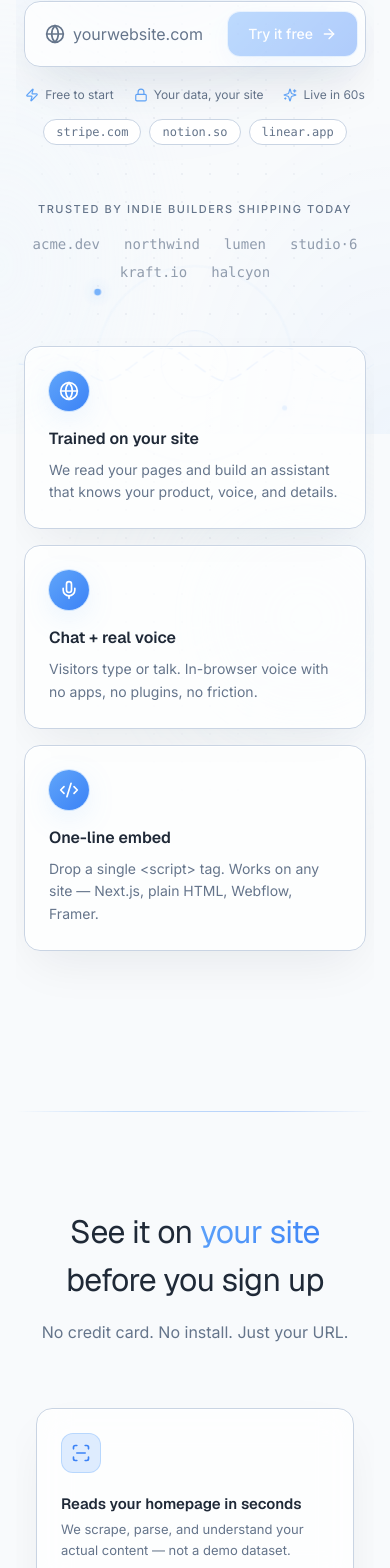
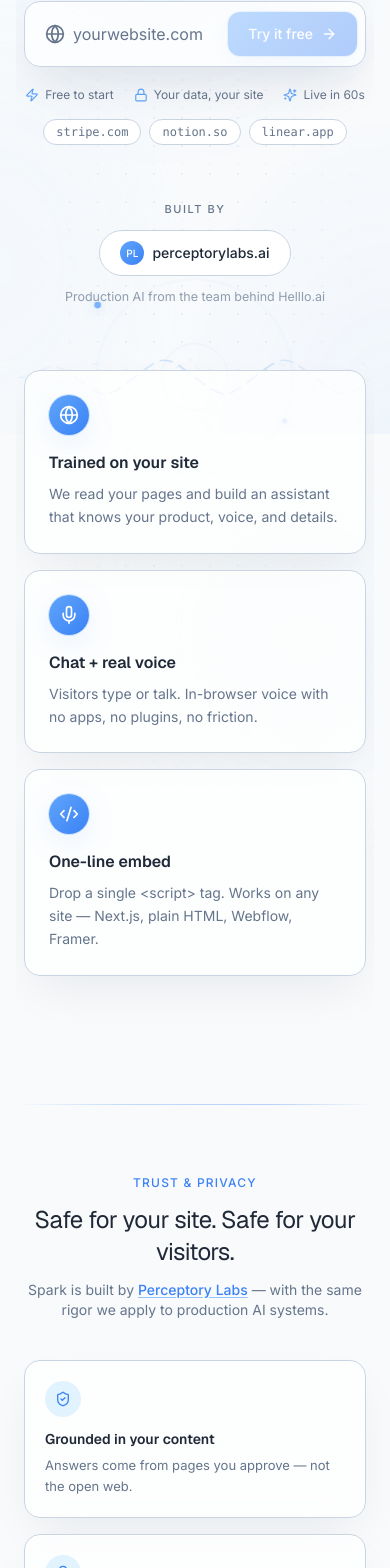
Before and after one commit to nkapser/helllo-ai-voice-hub, a React (Vite) app: page /spark in a window 390 px wide. Shown: the part 410-1978 px from the top of the page. Built offline with nearby package versions, Linux system fonts and the light colour scheme; no server answers.

Commit message:
updating the pricing, strip etc

```diff
--- /dev/null
+++ b/src/pages/spark/components/DataPrivacyStrip.tsx
@@ -0,0 +1,80 @@
+import { Lock, ShieldCheck, Database, FileCheck } from 'lucide-react'
+
+const PRIVACY_POINTS = [
+  {
+    icon: ShieldCheck,
+    title: 'Grounded in your content',
+    body: 'Answers come from pages you approve — not the open web.',
+  },
+  {
+    icon: Lock,
+    title: 'Your data stays yours',
+    body: 'Never used to train foundation models. You control what gets learned.',
+  },
+  {
+    icon: Database,
+    title: 'You approve every page',
+    body: 'See exactly what Spark crawls before it goes live on your site.',
+  },
+  {
+    icon: FileCheck,
+    title: 'Privacy-first by design',
+    body: 'Built for GDPR-conscious teams. Delete your data anytime.',
+  },
+]
+
+export default function DataPrivacyStrip() {
+  return (
+    <section className="relative py-16 sm:py-20" aria-labelledby="privacy-strip-heading">
+      <div className="glow-divider mb-16 sm:mb-20" />
+
+      <div className="max-w-6xl mx-auto px-2 sm:px-0">
+        <div className="text-center mb-10 reveal">
+          <span className="inline-block text-[12px] uppercase tracking-widest mb-3 font-medium text-[var(--spark-ember)]">
+            Trust & privacy
+          </span>
+          <h2
+            id="privacy-strip-heading"
+            className="font-display text-2xl sm:text-3xl tracking-tight spark-text-primary mb-3"
+          >
+            Safe for your site. Safe for your visitors.
+          </h2>
+          <p className="text-sm sm:text-base spark-text-muted max-w-xl mx-auto">
+            Spark is built by{' '}
+            <a
+              href="https://perceptorylabs.ai"
+              target="_blank"
+              rel="noopener noreferrer"
+              className="font-medium text-[var(--spark-ember)] underline decoration-[var(--spark-glow)] underline-offset-2 hover:text-[var(--spark)]"
+            >
+              Perceptory Labs
+            </a>
+            {' '}— with the same rigor we apply to production AI systems.
+          </p>
+        </div>
+
+        <div className="grid sm:grid-cols-2 lg:grid-cols-4 gap-4 reveal rd1">
+          {PRIVACY_POINTS.map(({ icon: Icon, title, body }) => (
+            <div key={title} className="glass rounded-2xl p-5 text-left">
+              <div className="mb-3 flex h-9 w-9 items-center justify-center rounded-full bg-[hsl(var(--spark-accent))]">
+                <Icon className="h-4 w-4 text-[var(--spark-ember)]" strokeWidth={2} />
+              </div>
+              <h3 className="font-display text-sm font-semibold spark-text-primary mb-1.5">
+                {title}
+              </h3>
+              <p className="text-[13px] leading-relaxed spark-text-muted">{body}</p>
+            </div>
+          ))}
+        </div>
+
+        <p className="reveal rd2 mt-8 text-center text-[12.5px] spark-text-subtle">
+          Read our{' '}
+          <a href="/privacy" className="text-[var(--spark-ember)] hover:underline">
+            Privacy Policy
+          </a>
+          {' '}for full details on data handling and retention.
+        </p>
+      </div>
+    </section>
+  )
+}
--- a/src/pages/spark/components/Footer.tsx
+++ b/src/pages/spark/components/Footer.tsx
@@ -49,6 +49,17 @@ export default function Footer() {
             <p className="text-[13px] leading-relaxed spark-text-muted">
               Give your website a voice. Paste your URL, train on your content, embed one script tag.
             </p>
+            <p className="mt-3 text-[12px] spark-text-subtle">
+              Built by{' '}
+              <a
+                href="https://perceptorylabs.ai"
+                target="_blank"
+                rel="noopener noreferrer"
+                className="text-[var(--spark-ember)] hover:underline"
+              >
+                Perceptory Labs
+              </a>
+            </p>
           </div>
 
           {/* Link groups */}
--- a/src/pages/spark/components/Hero.tsx
+++ b/src/pages/spark/components/Hero.tsx
@@ -1,8 +1,6 @@
 import { Globe, Mic, Code2 } from 'lucide-react'
 import URLInput from './URLInput'
 import HeroVoiceField from './HeroVoiceField'
-
-const LOGO_NAMES = ['acme.dev', 'northwind', 'lumen', 'studio·6', 'kraft.io', 'halcyon']
 
 const FEATURE_CARDS = [
   {
@@ -52,14 +50,23 @@ export default function Hero() {
         </div>
 
         <div className="animate-spark-rise d4 mt-14 w-full">
-          <p className="mb-4 text-[11px] font-medium uppercase tracking-[0.14em] spark-text-muted">
-            Trusted by indie builders shipping today
+          <p className="mb-3 text-[11px] font-medium uppercase tracking-[0.14em] spark-text-muted">
+            Built by
           </p>
-          <div className="flex flex-wrap items-center justify-center gap-x-6 gap-y-2 font-mono text-sm spark-text-subtle">
-            {LOGO_NAMES.map((name) => (
-              <span key={name}>{name}</span>
-            ))}
-          </div>
+          <a
+            href="https://perceptorylabs.ai"
+            target="_blank"
+            rel="noopener noreferrer"
+            className="inline-flex items-center gap-2 rounded-full border border-[hsl(var(--spark-border))] bg-[var(--spark-surface-elevated)] px-5 py-2.5 text-sm font-medium spark-text-primary transition hover:border-[var(--spark)] hover:shadow-spark"
+          >
+            <span className="flex h-6 w-6 items-center justify-center rounded-full bg-gradient-spark text-[10px] text-white">
+              PL
+            </span>
+            perceptorylabs.ai
+          </a>
+          <p className="mt-3 text-[12.5px] spark-text-subtle max-w-sm mx-auto">
+            Production AI from the team behind Helllo.ai
+          </p>
         </div>
 
         <div className="animate-spark-rise d5 mt-16 grid w-full max-w-4xl grid-cols-1 gap-4 sm:grid-cols-3">
--- a/src/pages/spark/components/Nav.tsx
+++ b/src/pages/spark/components/Nav.tsx
@@ -26,7 +26,7 @@ export default function Nav() {
             Helllo.ai
           </a>
           <a
-            href="https://app.helllo.ai/auth/signin?redirect=/console/spark"
+            href="https://dash.helllo.ai/auth/signin?redirect=/console/spark"
             className="spark-btn-secondary inline-flex h-9 items-center rounded-lg px-4 text-sm font-medium"
           >
             Sign in
--- a/src/pages/spark/components/Pricing.tsx
+++ b/src/pages/spark/components/Pricing.tsx
@@ -6,85 +6,66 @@ interface PlanFeature {
 }
 
 interface Plan {
-  name:      string
-  price:     string
-  period:    string
-  sites?:    string
-  pages:     string
-  credits:   string
-  cta:       string
-  ctaHref:   string
+  name: string
+  price: string
+  period: string
+  tagline: string
+  cta: string
+  ctaHref: string
   featured?: boolean
-  features:  PlanFeature[]
+  features: PlanFeature[]
 }
 
 const PLANS: Plan[] = [
   {
-    name:    'Free',
-    price:   '$0',
-    period:  'forever',
-    sites:   '3 domains',
-    pages:   '10 pages per crawl',
-    credits: 'Trial credits included',
-    cta:     'Start free',
-    ctaHref: 'https://app.helllo.ai/auth/signin?redirect=/console/spark',
+    name: 'Starter',
+    price: '$49',
+    period: '/month',
+    tagline: 'Best for a single marketing site',
+    cta: 'Start Starter',
+    ctaHref: 'https://dash.helllo.ai/auth/signin?redirect=/console/spark',
     features: [
-      { text: '3 domains' },
-      { text: '10 pages per crawl' },
-      { text: 'Trial credits' },
+      { text: 'Voice: 16 credits/min (~300 mins/mo)', highlighted: true },
+      { text: 'Chat: 6 credits/conversation (~800/mo)' },
+      { text: '3 concurrent voice conversations' },
+      { text: 'Up to 1,000 pages' },
+      { text: 'Google Calendar & Calendly' },
       { text: 'Chat + voice widget' },
       { text: 'Guided navigation' },
     ],
   },
   {
-    name:    'Starter',
-    price:   '$50',
-    period:  '/month',
-    pages:   'Full site training',
-    credits: '5,000 credits/mo',
-    cta:     'Start Starter',
-    ctaHref: 'https://app.helllo.ai/auth/signin?redirect=/console/spark',
+    name: 'Growth',
+    price: '$99',
+    period: '/month',
+    tagline: 'Best for growing businesses',
+    cta: 'Get Growth',
+    ctaHref: 'https://dash.helllo.ai/auth/signin?redirect=/console/spark',
+    featured: true,
     features: [
-      { text: 'Full site training', highlighted: true },
-      { text: '5,000 credits/mo' },
-      { text: 'Chat + voice widget' },
-      { text: 'Guided navigation' },
+      { text: 'Voice: 12 credits/min (~800 mins/mo)', highlighted: true },
+      { text: 'Chat: 5 credits/conversation (~2,000/mo)' },
+      { text: '5 concurrent voice conversations' },
+      { text: 'Up to 2,000 pages' },
+      { text: 'Google Calendar, Calendly & Cal.com' },
+      { text: 'CRM integrations (Shopify)', highlighted: true },
       { text: 'File uploads (FAQ, PDF)' },
     ],
   },
   {
-    name:    'Growth',
-    price:   '$299',
-    period:  '/month',
-    pages:   'Full site training',
-    credits: '29,900 credits/mo',
-    cta:     'Get Growth',
-    ctaHref: 'https://app.helllo.ai/auth/signin?redirect=/console/spark',
-    featured: true,
+    name: 'Scale',
+    price: '$299',
+    period: '/month',
+    tagline: 'Best for high-traffic sites & agencies',
+    cta: 'Get Scale',
+    ctaHref: 'https://dash.helllo.ai/auth/signin?redirect=/console/spark',
     features: [
-      { text: 'Full site training', highlighted: true },
-      { text: '29,900 credits/mo', highlighted: true },
-      { text: 'Chat + voice widget' },
-      { text: 'Guided navigation' },
-      { text: 'File uploads (FAQ, PDF)' },
-      { text: 'Booking / Calendly integration' },
-    ],
-  },
-  {
-    name:    'Scale',
-    price:   '$499',
-    period:  '/month',
-    pages:   'Full site training',
-    credits: '49,900 credits/mo',
-    cta:     'Get Scale',
-    ctaHref: 'https://app.helllo.ai/auth/signin?redirect=/console/spark',
-    features: [
-      { text: 'Full site training', highlighted: true },
-      { text: '49,900 credits/mo', highlighted: true },
-      { text: 'Chat + voice widget' },
-      { text: 'Guided navigation' },
-      { text: 'File uploads (FAQ, PDF)' },
-      { text: 'Booking / Calendly integration' },
+      { text: 'Voice: 10 credits/min (~3,000 mins/mo)', highlighted: true },
+      { text: 'Chat: 3 credits/conversation (~10,000/mo)' },
+      { text: '10 concurrent voice conversations' },
+      { text: 'Up to 6,000 pages' },
+      { text: 'Google Calendar, Calendly & Cal.com' },
+      { text: 'Custom integrations', highlighted: true },
       { text: 'Priority support' },
     ],
   },
@@ -95,88 +76,76 @@ export default function Pricing() {
     <section id="pricing" className="relative py-24">
       <div className="glow-divider" />
 
-      {/* Aurora accent */}
       <div className="absolute inset-0 overflow-hidden pointer-events-none">
         <div
           style={{
             position: 'absolute',
-            width: 500, height: 300,
+            width: 500,
+            height: 300,
             background: 'radial-gradient(ellipse, rgba(96,165,250,0.1) 0%, transparent 70%)',
-            top: '10%', left: '50%', transform: 'translateX(-50%)',
+            top: '10%',
+            left: '50%',
+            transform: 'translateX(-50%)',
             filter: 'blur(50px)',
           }}
         />
       </div>
 
-      <div className="relative z-10 max-w-7xl mx-auto px-5 sm:px-8 mt-24">
-
-        {/* Header */}
+      <div className="relative z-10 max-w-6xl mx-auto px-2 sm:px-0 mt-24">
         <div className="text-center mb-14 reveal">
-          <span className="inline-block text-[12px] uppercase tracking-widest mb-4 font-medium" style={{ color: 'var(--spark-ember)' }}>
+          <span className="inline-block text-[12px] uppercase tracking-widest mb-4 font-medium text-[var(--spark-ember)]">
             Pricing
           </span>
           <h2
-            className="mb-3"
-            style={{ fontFamily: 'var(--font-display)', fontSize: 'clamp(2rem,4vw,3rem)', letterSpacing: '-0.02em' }}
+            className="mb-3 font-display text-[clamp(2rem,4vw,3rem)] tracking-tight spark-text-primary"
           >
-            Start free. Scale when{' '}
-            <em className="gradient-text not-italic">your site grows.</em>
+            Simple plans.{' '}
+            <em className="gradient-text not-italic">Clear limits.</em>
           </h2>
-          <p className="text-[14px] spark-text-muted">
-            India: INR pricing via Razorpay · International: USD via Stripe
+          <p className="text-[14px] spark-text-muted max-w-lg mx-auto">
+            Credits translate to real usage — minutes of voice and chat conversations.
+            India: INR via Razorpay · International: USD via Stripe
           </p>
         </div>
 
-        {/* Plans grid */}
-        <div className="grid sm:grid-cols-2 lg:grid-cols-4 gap-4">
-          {PLANS.map(({ name, price, period, pages, credits, cta, ctaHref, featured, features }, i) => (
+        <div className="grid md:grid-cols-3 gap-5">
+          {PLANS.map(({ name, price, period, tagline, cta, ctaHref, featured, features }, i) => (
             <div
               key={name}
               className={`reveal rd${i + 1} rounded-2xl p-6 flex flex-col gap-5 relative ${featured ? 'pricing-featured glass' : 'glass'}`}
-              style={featured ? {
-                background: 'rgba(96,165,250,0.08)',
-                border: '1px solid rgba(96,165,250,0.35)',
-              } : undefined}
+              style={
+                featured
+                  ? {
+                      background: 'rgba(96,165,250,0.08)',
+                      border: '1px solid rgba(96,165,250,0.35)',
+                    }
+                  : undefined
+              }
             >
               {featured && (
                 <div className="absolute -top-3 left-1/2 -translate-x-1/2">
-                  <div
-                    className="flex items-center gap-1 px-3 py-1 rounded-full text-[11px] font-semibold text-white whitespace-nowrap bg-gradient-spark"
-                  >
+                  <div className="flex items-center gap-1 px-3 py-1 rounded-full text-[11px] font-semibold text-white whitespace-nowrap bg-gradient-spark">
                     <Sparkles className="w-3 h-3" />
                     Most popular
                   </div>
                 </div>
               )}
 
-              {/* Plan name + price */}
               <div>
                 <div
-                  className={`text-[12.5px] font-semibold mb-3 ${featured ? '' : 'spark-text-muted'}`}
-                  style={featured ? { color: 'var(--spark-ember)' } : undefined}
+                  className={`text-[12.5px] font-semibold mb-1 ${featured ? 'text-[var(--spark-ember)]' : 'spark-text-muted'}`}
                 >
                   {name}
                 </div>
+                <p className="text-[12px] spark-text-subtle mb-3">{tagline}</p>
                 <div className="flex items-baseline gap-1">
-                  <span
-                    className="text-3xl font-bold spark-text-primary"
-                    style={{ fontFamily: 'var(--font-display)' }}
-                  >
+                  <span className="text-3xl font-bold spark-text-primary font-display">
                     {price}
                   </span>
-                  <span className="text-[13px] spark-text-subtle">
-                    {period}
-                  </span>
+                  <span className="text-[13px] spark-text-subtle">{period}</span>
                 </div>
               </div>
 
-              {/* Key specs */}
-              <div className="text-[12.5px] flex flex-col gap-1.5 spark-text-muted">
-                <div>{pages}</div>
-                <div>{credits}</div>
-              </div>
-
-              {/* Features */}
               <div className="flex flex-col gap-2 flex-1">
                 {features.map(({ text, highlighted }) => (
                   <div key={text} className="flex items-start gap-2">
@@ -185,7 +154,7 @@ export default function Pricing() {
                       style={highlighted ? { color: 'var(--spark)' } : undefined}
                     />
                     <span
-                      className={`text-[12.5px] ${highlighted ? 'spark-text-primary' : 'spark-text-muted'}`}
+                      className={`text-[12.5px] leading-snug ${highlighted ? 'spark-text-primary font-medium' : 'spark-text-muted'}`}
                     >
                       {text}
                     </span>
@@ -193,7 +162,6 @@ export default function Pricing() {
                 ))}
               </div>
 
-              {/* CTA */}
               <a
                 href={ctaHref}
                 className={`block text-center py-2.5 rounded-xl text-[13px] font-medium transition-all duration-150 ${featured ? 'btn-spark text-white' : 'spark-btn-secondary'}`}
@@ -204,13 +172,16 @@ export default function Pricing() {
           ))}
         </div>
 
-        {/* Bottom CTA */}
-        <div className="text-center mt-12 reveal">
+        <p className="reveal text-center mt-8 text-[13px] spark-text-muted">
+          All plans include a free trial — paste your URL to get started. No credit card required.
+        </p>
+
+        <div className="text-center mt-10 reveal">
           <a
             href="/spark#hero-input"
             className="btn-spark inline-flex items-center gap-2 px-7 py-3.5 rounded-xl font-medium text-white text-sm"
           >
-            Start free — paste your URL
+            Try free — paste your URL
           </a>
         </div>
       </div>
--- a/src/pages/spark/components/SiteDiscovery.tsx
+++ b/src/pages/spark/components/SiteDiscovery.tsx
@@ -74,7 +74,7 @@ export default function SiteDiscovery() {
                 </div>
               </div>
               <a
-                href="https://app.helllo.ai/console/profile/billing"
+                href="https://dash.helllo.ai/console/profile/billing"
                 className="btn-spark flex-shrink-0 flex items-center gap-1.5 text-[12.5px] font-medium px-4 py-2 rounded-lg text-white transition-all duration-150"
               >
                 See plans <ArrowRight className="w-3.5 h-3.5" />
--- a/src/pages/spark/components/Superpowers.tsx
+++ b/src/pages/spark/components/Superpowers.tsx
@@ -20,7 +20,7 @@ const CARDS = [
           </div>
           <div className="self-start flex flex-col gap-1.5" style={{ maxWidth: '90%' }}>
             <div className="rounded-xl rounded-bl-sm px-3 py-1.5 text-[11px] spark-text-primary" style={{ background: 'rgba(96,165,250,0.12)', border: '1px solid rgba(96,165,250,0.2)' }}>
-              We offer plans from free to $499/mo. Want me to open your Pricing page?
+              We offer plans from $49/mo. Want me to open your Pricing page?
             </div>
             <div className="flex gap-1.5">
               <div
--- a/src/pages/spark/index.tsx
+++ b/src/pages/spark/index.tsx
@@ -11,6 +11,7 @@ import Pricing from "@/pages/spark/components/Pricing";
 import FAQ from "@/pages/spark/components/FAQ";
 import FinalCTA from "@/pages/spark/components/FinalCTA";
 import Footer from "@/pages/spark/components/Footer";
+import DataPrivacyStrip from "@/pages/spark/components/DataPrivacyStrip";
 import RevealInit from "@/pages/spark/components/RevealInit";
 import { setSEO } from "@/lib/seo";
 import { scrollToHash } from "@/lib/scroll";
@@ -86,6 +87,7 @@ const Spark = () => {
         <Nav />
         <main className="mx-auto flex w-full max-w-6xl flex-1 flex-col px-4 sm:px-6">
           <Hero />
+          <DataPrivacyStrip />
           <MagicMoment />
           <HowItWorks />
           <Superpowers />
--- a/src/pages/spark/lib/utils.ts
+++ b/src/pages/spark/lib/utils.ts
@@ -5,7 +5,7 @@ export function sparkAppUrl(rawUrl: string): string {
   const withProtocol = /^https?:\/\//i.test(trimmed)
     ? trimmed
     : `https://${trimmed}`
-  return `https://app.helllo.ai/console/spark?url=${encodeURIComponent(withProtocol)}`
+  return `https://dash.helllo.ai/console/spark?url=${encodeURIComponent(withProtocol)}`
 }
 
 /** Lightweight cx / classnames helper */
```
